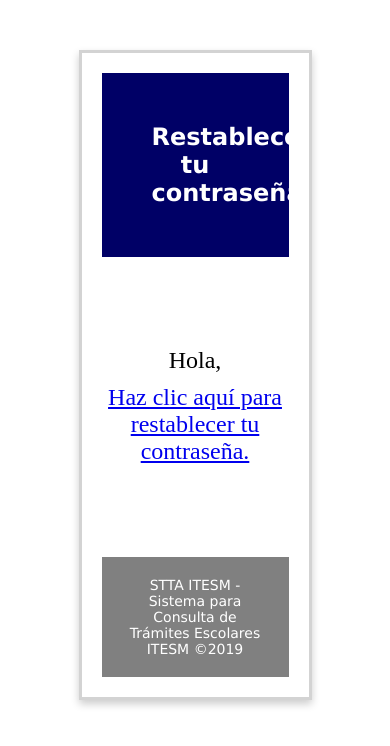
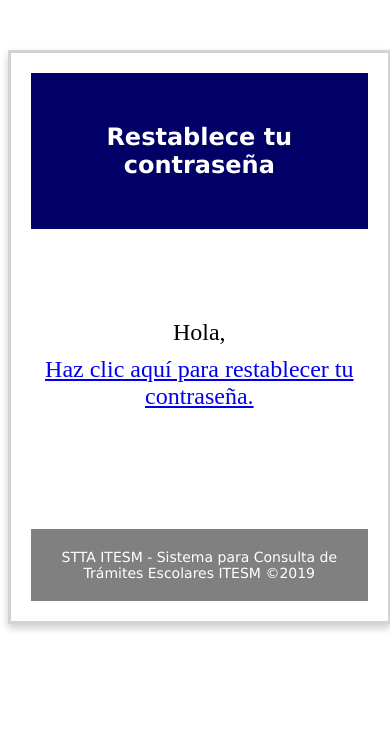
Before and after one commit to ProyectoIntegrador2018/STTA, a Django app: template back-end/STTEAPI/templates/mailTemplate.html in a window 390 px wide. Shown: the top 746 px of the page. Run offline with Django 3.2, Linux system fonts and the light colour scheme; the template is opened without the code that fills it, so the values that code supplies are empty.

Commit message:
Responsive mail template

```diff
--- a/back-end/STTEAPI/templates/mailTemplate.html
+++ b/back-end/STTEAPI/templates/mailTemplate.html
@@ -4,7 +4,7 @@
     <head>
     </head>
     <body>
-        <div style="border: solid lightgray; box-shadow: 0 4px 8px 0 rgba(0,0,0,0.2); padding: 20px; width: 50%; margin: auto; margin-top: 50px;">
+        <div style="border: solid lightgray; box-shadow: 0 4px 8px 0 rgba(0,0,0,0.2); padding: 20px; width: 90%; margin: auto; margin-top: 50px;">
             <div style="text-align: center; font-size: 24px; font-weight: 900; color:white; background-color:#000066; padding: 50px; font-family: 'Lucida Sans', sans-serif">Restablece tu contraseña</div>
             <div style="height: 200px; padding: 50px 0px">
                 <div style="font-size: 24px; margin: 40px 0px 10px 0px; text-align: center">Hola,</div>
```
